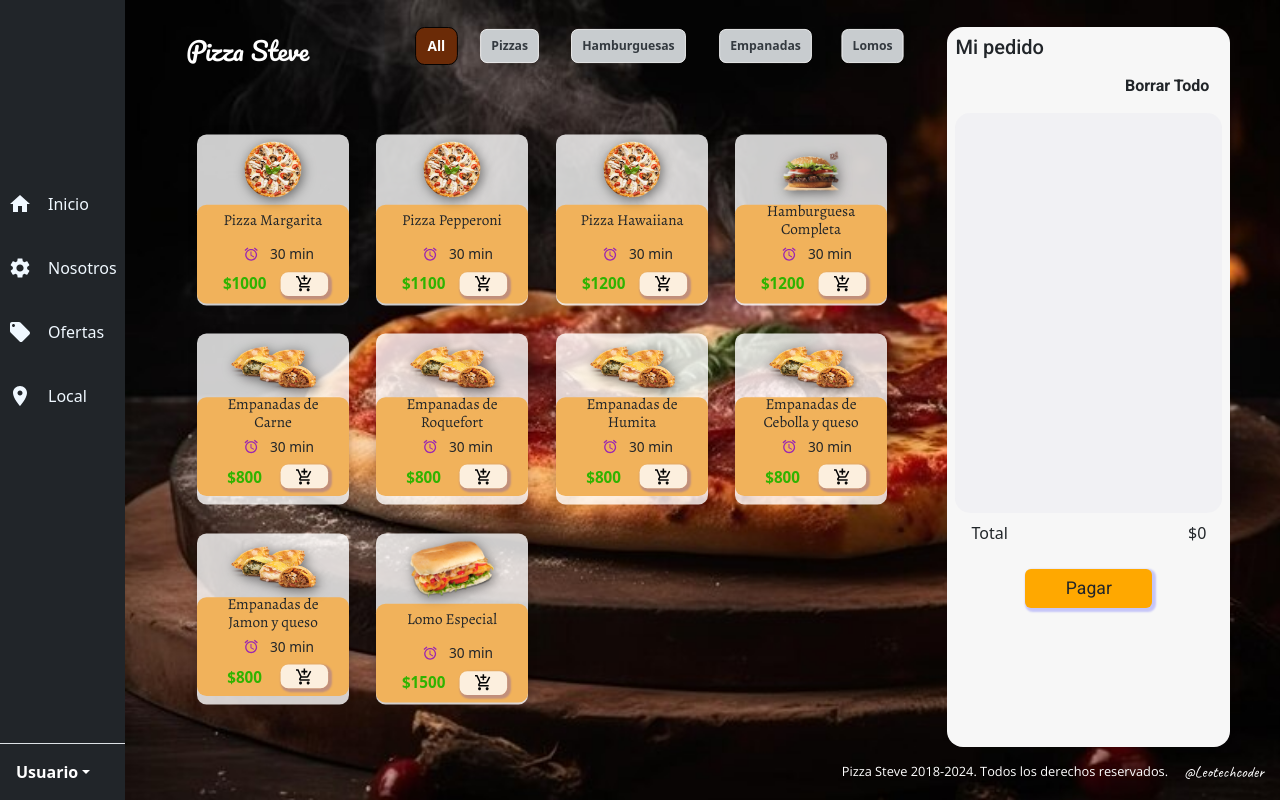
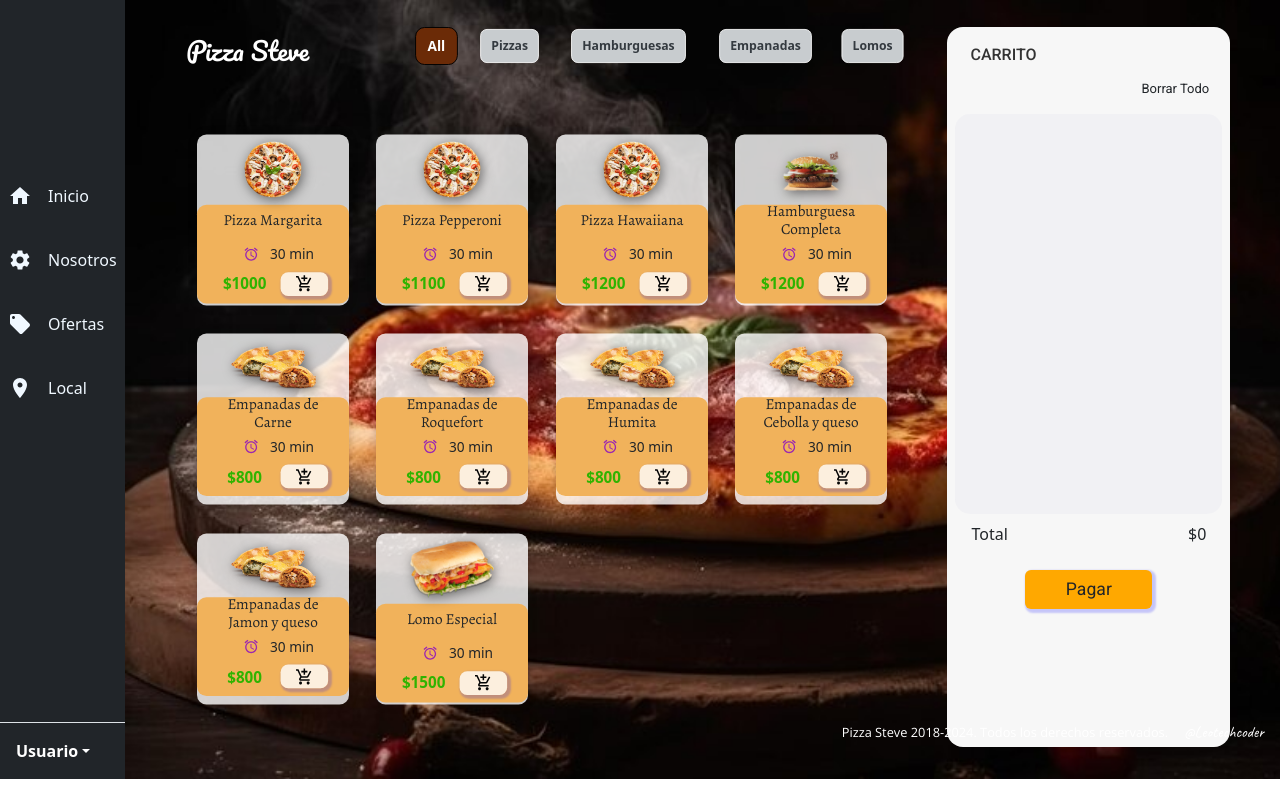
Before and after one commit to Leotechcoder/Pizza-Steve, a React (Vite) app: page / in a window 1280 px wide. Built offline with nearby package versions, Linux system fonts and the light colour scheme.

Commit message:
cambios css responsive en el layout

```diff
--- a/src/Pages/Payment.jsx
+++ b/src/Pages/Payment.jsx
@@ -53,18 +53,18 @@ const handlePay = ()=>{
 }
 
   return (
-    <div className="vw-100 vh-100 d-flex flex-column mt-2 px-2 div-master-payment">
+    <div className="d-flex flex-column mt-2 px-2 div-master-payment">
       <div className='w-100 d-flex justify-content-start mt-4'>
           <Link to={PATH.inicio} className='ms-3 btn btn-back '><ArrowBackIosNewIcon/></Link>
-          <h2 className='roboto h2-payment '>Su pedido</h2>
+          <h2 className='roboto title-payment '>Carrito</h2>
 
       </div>
     <div className="w-100 d-flex flex-column gap-2 div-productos-payment">
 
         {/*btn para borrar todo */}
         <div className="div-remove w-100">
-          <button onClick={handleDelete} className="w-50 btn-remove-payment btn d-flex align-items-center justify-content-end ">
-            <span className="roboto">Remover Todo</span>
+          <button onClick={handleDelete} className="w-50 btn d-flex align-items-center justify-content-end ">
+            <span className="roboto remove-payment">Remover Todo</span>
           </button>
         </div>
 
--- a/src/Pages/descripcion.css
+++ b/src/Pages/descripcion.css
@@ -1,7 +1,6 @@
 
 .div-master-sec-carta{
   height: 100%;
-  gap: 2rem;
   border-radius: 20px;
   background-color: #f7f7f7;
   overflow-y: auto;
@@ -9,12 +8,10 @@
   scrollbar-width: thin; /* Tamaño del scrollbar */
 }
 
-/* Estilos iniciales */
-/* .div-master-sec-carta {
-  width: 300px;
-  height: 200px;
-  overflow-y: auto;
-} */
+.title-description{
+  font-size: 1.2rem;
+
+}
 
 /* Scrollbar predeterminado */
 .div-master-sec-carta::-webkit-scrollbar {
@@ -47,12 +44,11 @@
   display: flex;
   align-items: center;
   justify-content: center;
+  box-shadow: 2px 2px 2px 1px rgba(0, 0, 255, .2);
 }
 
-.btn-back{
-    box-shadow: 2px 2px 2px 1px rgba(0, 0, 255, .2);
 
-}
+
 .btn-like-white{
   color: #e7e1e1;
 }
@@ -63,7 +59,7 @@
 
 .container-description{
     width: 100%;
-    height: 30vh;
+    height: 25vh;
 }
 
 .img-pizza{
@@ -131,9 +127,10 @@
     filter: drop-shadow(
         0 0 2px rgba(10, 10, 10, 0.5)
     );
+    margin-left: 25px;
 }
 .btn-carrito{
-    width: 100%;
+    min-width: 100%;
     height: 100%;
     background-color: #FFA800;
     border: none;
@@ -145,11 +142,10 @@
     box-shadow: 2px 2px 2px 2px rgba(0, 0, 255, 0.2);
 }
 .link-cart{
-  width: 30%;
+  min-width: 100px;
 }
 
 .add-cart{
-  margin: 0 auto;
     transform: scale(1);
 }
 
--- a/src/Pages/payment.css
+++ b/src/Pages/payment.css
@@ -1,21 +1,22 @@
 .div-master-payment{
+    width: 100%;
+    height: 100%;
     background-color: #f7f7f7;
+    justify-content: flex-start;
 }
-
-@media (min-width: 930px) {
-    .div-master-payment{
-        height: 90vh;
-    }
-}
-
 
 .div-productos-payment{
     height: 70%;
-    margin-top: 30px;
+    margin-top: 0px;
 }
 
-.h2-payment{
-    margin-left: 80px;
+.title-payment{
+    margin-left: 15px;
+    margin-top: 10px;
+    font-size: 1rem;
+    font-weight: 500;
+    color: #333;
+    text-transform: uppercase;
 }
 
 .div-remove{
@@ -32,19 +33,28 @@
     font-weight: 600;
     font-size: 1.1rem;
 }
+.btn-back{
+    box-shadow: 2px 2px 2px 1px rgba(0, 0, 255, .2);
+    width: 40px;
+    height: 35px;
+    display: flex;
+    justify-content: center;
+    align-items: center;
+}
 
 .container-articles{
     width:100%;
-    height: 500px;
+    max-height: 500px;
     background-color: rgba(189, 189, 214, 0.1) ;
     overflow-y: scroll;
     scrollbar-width: none;
 }
 
 .article-payment{
-    width: 280px;
+    min-width: 280px;
     height: 80px;
     display: grid;
+    align-items: center;
     grid-template-columns: repeat(5, 1fr);
     grid-template-rows: repeat(2, 1fr);
     grid-column-gap: 0px;
@@ -54,18 +64,71 @@
     box-shadow: 2px 2px 2px 1px rgba(0, 0, 255, .2);
 }
 
+
+
+/*para pantallas moviles pequeñas*/
 @media(min-width: 300px){
 .font-title-article{
     /*Voy a hacer un font-size con clamp para que se adapte a los distintos dispositivos mobil*/
-    font-size: clamp(10px, 1vw + .6rem, 18px);
+    font-size: clamp(10px, 1vw + .6rem, 13px);
+    font-weight: 700;
+}
+.btn-pagar-payment{
+    width: 60%;
+    height: 80%;
+    display: flex;
+    justify-content: center;
+    align-items: center;
+    margin: 0 auto;
+    background-color: #FFA800;
+    font-size: 1.1rem;
+    box-shadow: 2px 2px 2px 2px rgba(0, 0, 255, .2);
+}
+
+.remove-payment{
+    font-size: clamp(14px, 1vw + .3rem, 18px);
+}
+
+}
+
+
+
+/*Para pantallas moviles y tablets*/
+@media(min-width: 600px){
+    .font-title-article{
+        width: 80%;
+        font-size: clamp(10px, 1vw + .3rem, 12px);
+    }
+    .btn-pagar-payment{
+        margin: 20px auto;
+        width: 30%;
+        height: 80%;
+    }
+    .remove-payment{
+    font-size: clamp(15px, 1vw + .3rem, 18px);
 }
 }
 
-@media(min-width: 978px){
+
+/*Para pantallas tablets y escritorio*/
+@media(min-width: 930px){
+    .div-master-payment{
+        height: 90vh;
+    }
+
     .font-title-article{
+
         font-size: clamp(10px, 1vw + .3rem, 13px);
     }
+    .remove-payment{
+        font-size: clamp(12px, 1vw + .3rem, 13px);
+    }
 }
+
+
+
+
+
 .img-art-payment{
     width: 75px;
     height: 75px;
@@ -94,6 +157,8 @@
     scale: .7;
 }
 .btn-art-payment{
+    max-width: 12px;
+    min-height: 15px;
     scale: .7;
     display: flex;
     justify-content: center;
@@ -116,29 +181,34 @@
     width: 95%;
     margin: 0 auto;
 }
-.btn-pagar-payment{
-    width: 100%;
-    height: 100%;
-    background-color: #FFA800;
-    font-size: 1.1rem;
-    box-shadow: 2px 2px 2px 2px rgba(0, 0, 255, .2);
-}
 
 
 /*Del article de payment*/
 
 .container-img-art{
-    width: 100%;
-    height: 100%;
+    width: 80%;
+    height: 80%;
+    display: flex;
+    justify-content: center;
+    align-items: center;
     grid-area: 1 / 1 / 5 / 3;
 }
 .container-title-art{
-    width: 100%;
+    width: 80%;
     height: 100%;
+    display: flex;
+    align-items: center;
+    justify-content: space-between;
     grid-area: 1 / 3 / 2 / 6;
 }
 .container-price-art{
-    width: 100%;
+    width: 80%;
     height: 100%;
+    display: flex;
+    align-items: center;
     grid-area: 2 / 3 / 3 / 6;
 }
+
+.edit-artpay{
+    width: 20%;
+}
--- a/src/Routes/Rootlayout.jsx
+++ b/src/Routes/Rootlayout.jsx
@@ -9,13 +9,13 @@ import Sidebar2 from "../components/Sidebar2"
 const RootLayout = () => {
   return (
 
-    <div className="d-flex vw-100 vh-100">
+    <div className="d-flex container-master">
 
       <Sidebar2/>
 
       <div className='img-fondo-layout container-layout w-100'>
 
-            <div className="w-100 d-lg-none d-flex justify-content-between ">
+            <div className="container-title d-lg-none d-flex justify-content-between ">
 
               <div className="container-navbar-title">
               <Navbar/>
--- a/src/Routes/rootlayout.css
+++ b/src/Routes/rootlayout.css
@@ -30,3 +30,30 @@
     background-size: cover;
 
 }
+
+@media(min-width: 300px){
+    /* Custom styles for smaller screens */
+    .container-master{
+        width: 100vw;
+        height: 100vh;
+    }
+}
+
+@media(min-width: 600px){
+    .container-master{
+        width: 100%;
+        height: 100%;
+    }
+    .container-title{
+        width: 100%;
+        height: 10%;
+    }
+    .container-outlet{
+        width: 100%;
+        height: 80%;
+    }
+    .container-footer{
+        width: 100%;
+        height: 10%;
+    }
+}
--- a/src/components/AddCart.jsx
+++ b/src/components/AddCart.jsx
@@ -45,9 +45,9 @@ const AddCart = () => {
   );
 
   return (
-    <div className="d-flex justify-content-center gap-5 mb-3">
+    <div className="w-100 d-flex justify-content-center gap-5 mb-3">
       {/* Precio total */}
-      <span className="ms-4 span-price roboto">${precio * count}</span>
+      <span className=" span-price roboto">${precio * count}</span>
 
       {/* Botón "Agregar al carrito" */}
       {isMobile ? (
--- a/src/components/PaymentLg.jsx
+++ b/src/components/PaymentLg.jsx
@@ -2,7 +2,7 @@ import { useDispatch, useSelector } from "react-redux";
 import { calculateTotal, deleteMenu } from "../Feature/Pizzas/menuSlice";
 import Articlepayment from "../components/Articlepayment";
 import './paymentlg.css'
-
+import '../Pages/descripcion.css'
 
 
 const Payment = () => {
@@ -50,14 +50,14 @@ const handlePay = ()=>{
   return (
     <div className="d-none d-lg-flex flex-column mt-2 px-2 div-master-payment rounded-4">
       <div className='w-100 mt-2'>
-      <h2 className='roboto fs-5'>Mi pedido</h2>
+      <h2 className='roboto title-payment'>Carrito</h2>
     </div>
     <div className="w-100 d-flex flex-column gap-2">
 
         {/*btn para borrar todo */}
         <div className="">
-          <button onClick={handleDelete} className=" w-100 btn-remove-payment btn d-flex align-items-center justify-content-end ">
-            <span className="roboto fs-6">Borrar Todo</span>
+          <button onClick={handleDelete} className=" w-100  btn d-flex align-items-center justify-content-end ">
+            <span className="roboto remove-payment">Borrar Todo</span>
           </button>
         </div>
 
--- a/src/components/Precarrito.jsx
+++ b/src/components/Precarrito.jsx
@@ -74,7 +74,7 @@ const Description = () => {
           </Link>)
           :(<button
           onClick={handleBack}
-          className="ms-3 btn btn-back buttons-description">
+          className="ms-3 btn buttons-description">
                   <ArrowBackIosNewIcon className="svg-icon"/>
           </button>)}
 
@@ -94,15 +94,15 @@ const Description = () => {
         {/* Descripción del producto */}
         <div className="container-description d-flex flex-column justify-content-center text-center">
           {categoria === 'Empanadas' ?
-          <h1 className="fs-6 my-4">{categoria} de {nombre}</h1> :
+          <h1 className="title-description">{categoria} de {nombre}</h1> :
 
           categoria === 'Pizzas' ?
-          <h1 className="fs-5 my-4">Pizza {nombre}</h1> :
+          <h1 className="title-description">Pizza {nombre}</h1> :
 
           categoria === 'Hamburguesas'?
-          <h1 className="fs-5 my-4">Hamburguesa {nombre}</h1> :
+          <h1 className="title-description">Hamburguesa {nombre}</h1> :
 
-          <h1 className="fs-5 my-4">Lomo {nombre}</h1>
+          <h1 className="title-description">Lomo {nombre}</h1>
           }
           {categoria === 'Pizzas'? tamaño.tamaño === 'Pequeña'?
                   <motion.img
--- a/src/components/paymentlg.css
+++ b/src/components/paymentlg.css
@@ -7,6 +7,7 @@
     padding-bottom: 25px;
     background-color: rgba(189, 189, 214, 0.1) ;
     overflow-y: scroll;
+    overflow-x: auto;
     scrollbar-width: none;
     border-radius: 15px;
 }
```
Also changed, not shown: src/components/Articlepayment.jsx (+5 -5 lines).
